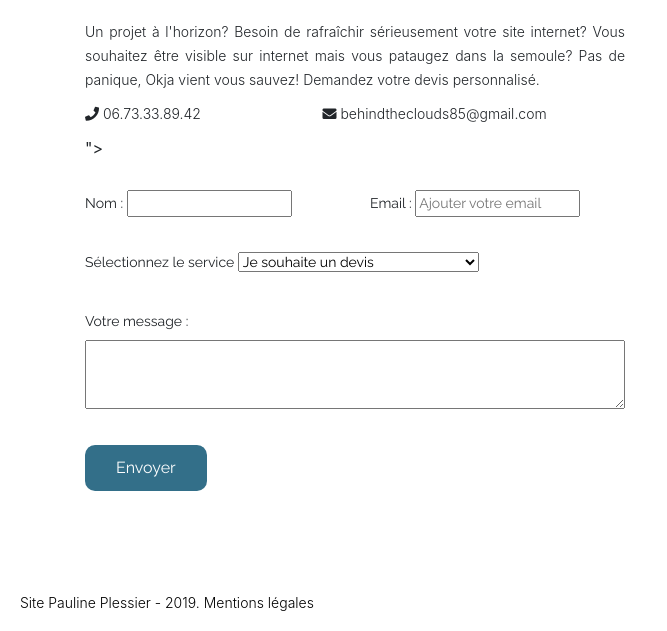
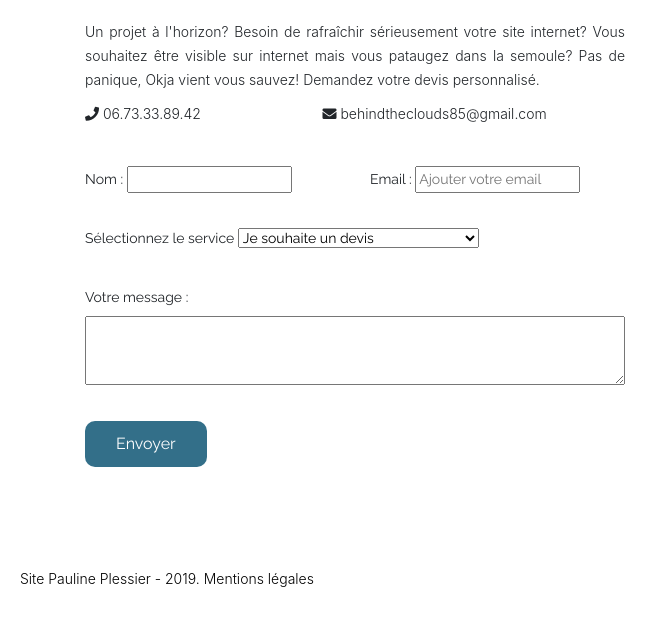
Before and after one commit to Paulinespring/portfolio, a plain HTML site: page index.html in a window 1280 px wide. Shown: the part 4634-5265 px from the top of the page, without its empty margins (0-667 px from the left). After the commit the page ends 5241 px from the top, so only its background shows below. Drawn offline with nearby package versions, Linux system fonts and the light colour scheme; grey boxes are pictures that could not be loaded.

Commit message:
Update index.html

```diff
--- a/index.html
+++ b/index.html
@@ -350,7 +350,7 @@
                                 </div>
                          </div>
                      </div>
-             <form action= "mailto:behindtheclouds85@gmail.com" method="post" name="contact">">
+             <form action= "mailto:behindtheclouds85@gmail.com" method="post" name="contact">
              <!-- Nom et Email -->
               <div class="row">
                 <div class="col-md-6">
```
